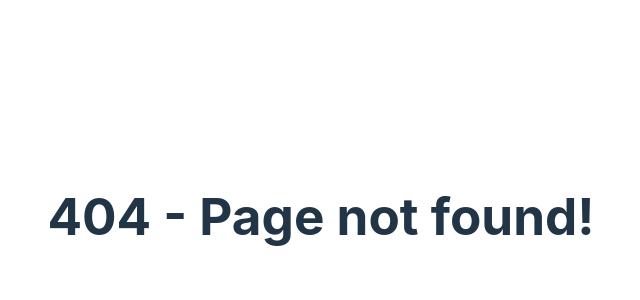
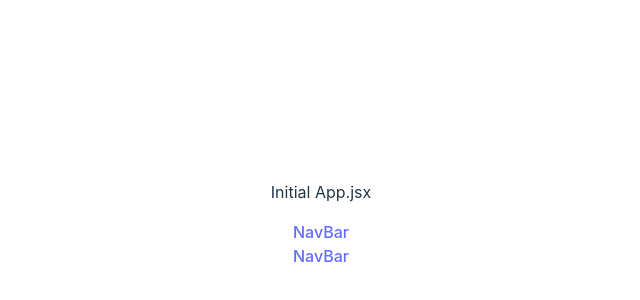
Before and after one commit to devsantiag/twitter-project, a React (Vite) app in the folder twitter/src/Main/Page/NavBar/twitter-navbar/: page /navbar in a window 1280 px wide. Before the commit this address had no page. Shown: the part 184-484 px from the top of the page, without its empty margins (319-959 px from the left). Built offline with nearby package versions, Linux system fonts and the light colour scheme.

Commit message:
applycation new route in navbar

```diff
--- a/twitter/src/Main/Page/NavBar/twitter-navbar/src/components/NavBar.jsx
+++ b/twitter/src/Main/Page/NavBar/twitter-navbar/src/components/NavBar.jsx
@@ -4,7 +4,7 @@
 const NavBar = () => {
   return (
     <div>
-      <Link to='' >NavBar</Link>
+      <Link to='UserProfile' >NavBar</Link>
     </div>
   )
 }
--- a/twitter/src/Main/Page/NavBar/twitter-navbar/src/routs/UserProfile.jsx
+++ b/twitter/src/Main/Page/NavBar/twitter-navbar/src/routs/UserProfile.jsx
@@ -5,6 +5,7 @@
 const UserProfile = () => {
   return (
     <div>
+      <p></p>
     </div>
   )
 }
```
Also changed, not shown: twitter/src/Main/Page/NavBar/twitter-navbar/src/main.jsx (+4 -3 lines).
